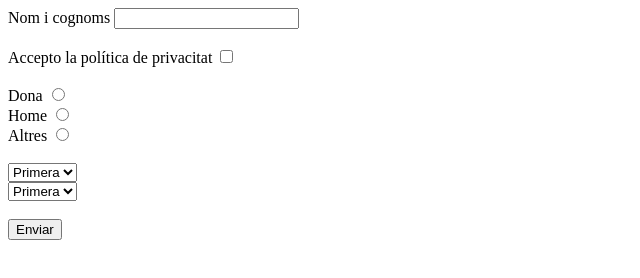
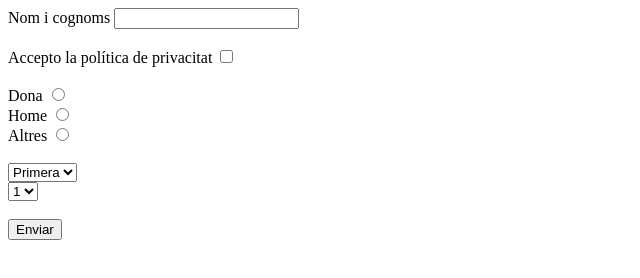
Before and after one commit to pauitic/formulariDamB, a plain HTML site: page index.html in a window 1280 px wide. Shown: the full height of the page, 0-640 px from the left. Drawn offline with Linux system fonts and the light colour scheme.

Commit message:
Modificacio Lorca

```diff
--- a/index.html
+++ b/index.html
@@ -38,9 +38,9 @@
 
     <div>
         <select>
-            <option>Primera</option>
-            <option>Segona</option>
-            <option>Tercera</option>
+            <option>1</option>
+            <option>2</option>
+            <option>3</option>
         </select>
     </div>
 
```
